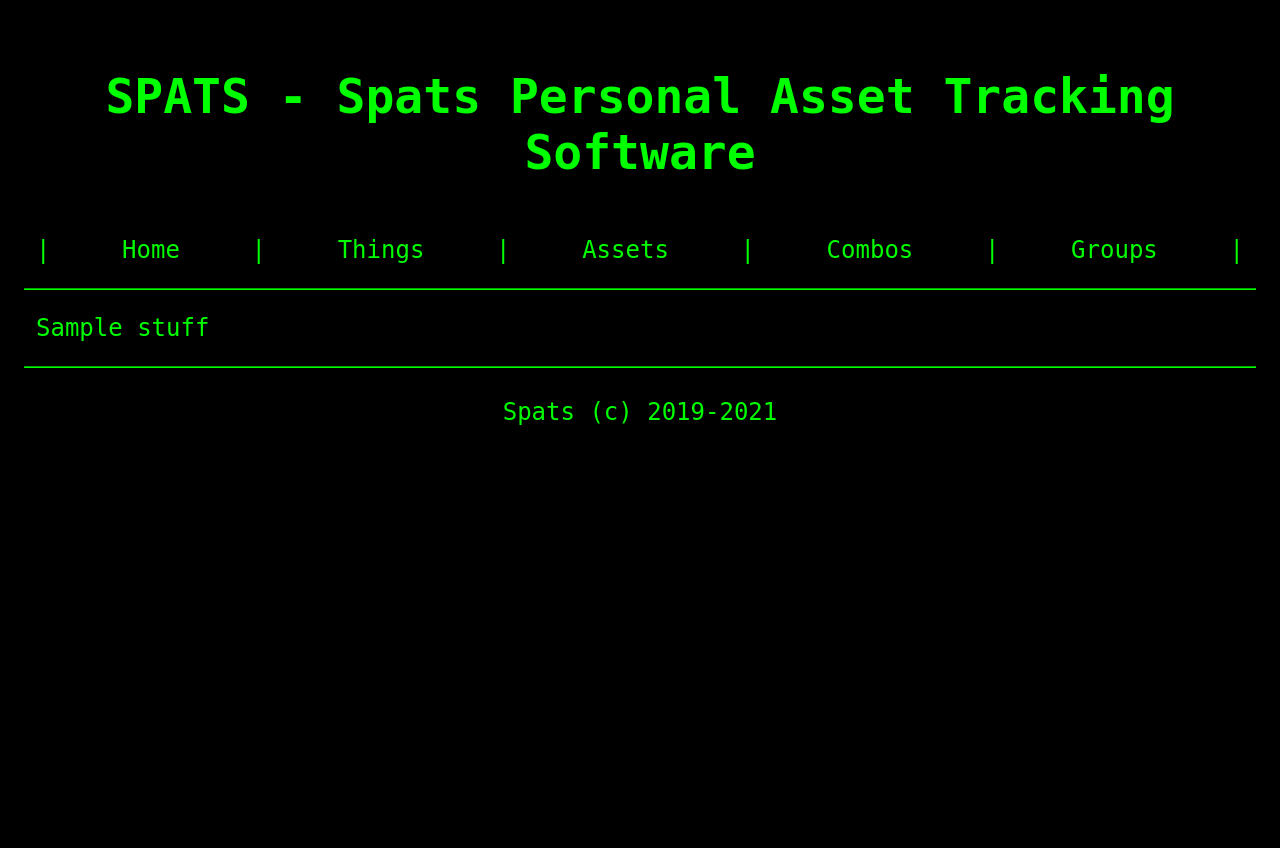
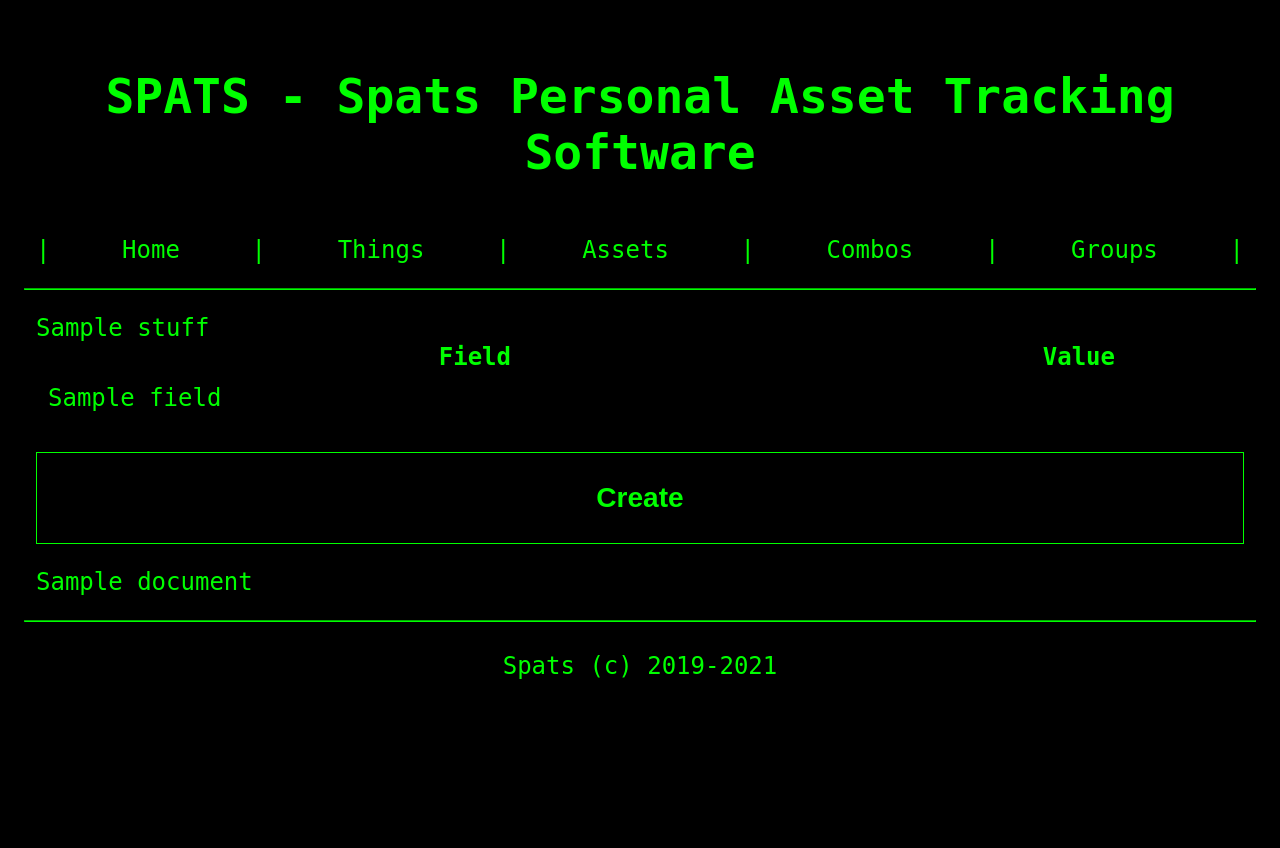
Before and after one commit to spatsapp/frontend, a Flask app: template spats_frontend/templates/material_new.html.j2 in a window 1280 px wide. Run offline with Flask 2, Linux system fonts and the light colour scheme; the template is opened without the code that fills it: most values are stand-ins (such as "Sample title", 1, 10 or a date in 2020); some libraries are stand-ins or nearby versions.

Commit message:
thing new and update

```diff
--- a/spats_frontend/__init__.py
+++ b/spats_frontend/__init__.py
@@ -92,16 +92,35 @@ def asset_edit(_id):
             "symbolic_edit.html.j2",
             document=res,
             symbolic="asset",
-            errors=update["errored"],
+            error=update["errored"],
         )
     return redirect(f"/asset/{_id}")
 
 
-@app.route("/asset/<string:_id>/new", methods=["GET"])
+@app.route("/asset/<string:_id>/new", methods=["GET", "POST"])
 @csrf.exempt
 def asset_new_thing(_id):
     """Create new thing for asset"""
-
+    raw = get(f"{database}/asset/{_id}").json()
+    res = display.thing_new(raw)
+    if request.method == "GET":
+        return render_template(
+            "material_new.html.j2",
+            document=res,
+            symbolic="asset",
+            material="thing",
+        )
+    sanitized = sanitzer.thing_new(res, request.form)
+    new = post(f"{database}/thing/create", json=sanitized).json()
+    if new["errored"]:
+        return render_template(
+            "material_new.html.j2",
+            document=res,
+            symbolic="asset",
+            material="thing",
+            error=new["errored"],
+        )
+    return redirect(f"/thing/{new['created'][0]}")
 
 @app.route("/asset/new", methods=["GET"])
 @csrf.exempt
@@ -159,7 +178,7 @@ def thing_edit(_id):
             document=res,
             symbolic="asset",
             material="thing",
-            errors=update["errored"],
+            error=update["errored"],
         )
     return redirect(f"/thing/{_id}")
 
--- a/spats_frontend/templates/material_edit.html.j2
+++ b/spats_frontend/templates/material_edit.html.j2
@@ -71,11 +71,6 @@
 
     input {
         width: 100%;
-    }
-
-    .required:after {
-        content:" *";
-        color: red;
     }
 </style>
 {% endblock css %}
--- a/spats_frontend/templates/material_new.html.j2
+++ b/spats_frontend/templates/material_new.html.j2
@@ -2,21 +2,76 @@
 
 {% block css %}
 <style>
-input {
-  width: 20%;
-  margin: 0.50em;
-  font-size: 1.5em;
-}
+    table {
+        width: 100%;
+        border-collapse: collapse;
+    }
 
-textarea {
-  width: 20%;
-  margin: 0.50em;
-  font-size: 1.5em;
-}
+    tr:nth-child(even) {
+        background-color: black;
+    }
 
-label {
-  font-size: 1.5em;
-}
+    input {
+        background-color: inherit;
+        color: lime;
+        border: 0;
+        border-bottom: 1px solid lime;
+        width: 100%;
+        font-size: 1em;
+    }
+
+    textarea {
+        background-color: inherit;
+        color: lime;
+        border: 1px solid lime;
+        width: 100%;
+        height: 5em;
+        font-size: 1em;
+        padding: 0.25em;
+    }
+
+    tr.param_row,th.param_row {
+        background-color: #111111;
+    }
+
+    tr.param_row input,select {
+        border: 0;
+        border-bottom: 1px solid lime;
+    }
+
+    tr.param_row select,option {
+        border-bottom: 1px solid lime;
+        background-color: #111111;
+    }
+
+    select,option {
+        color: inherit;
+        background-color: black;
+        font-size: inherit;
+        border: 0;
+
+    }
+
+    option:checked {
+        background-color: #111111;
+    }
+
+    button {
+        color: inherit;
+        background-color: inherit;
+        font-size: inherit;
+        border: 1px solid lime;
+        width: 100%;
+    }
+
+    input[type="checkbox"] {
+        width: auto;
+        margin-left: 0.5em;
+    }
+
+    input {
+        width: 100%;
+    }
 </style>
 {% endblock %}
 
@@ -25,5 +80,102 @@ label {
       {{error|safe}}
    {% endif %}
 
-   {{form|safe}}
+    <form action="/{{symbolic}}/{{document['type']}}/new" method="POST">
+        <table>
+        <tr>
+            <th style="text-align:center;">Field</th>
+            <th style="text-align:center;">Value</th>
+        </tr>
+        {% for field in document['fields'] %}
+            {% set parameters = field["parameters"] %}
+            {% set required = (parameters and "required" in parameters and parameters["required"]) %}
+            {% if parameters and "default" in parameters %}
+                {% set default = parameters["default"] %}
+            {% else %}
+                {% set default = '' %}
+            {% endif %}
+            <tr>
+                <td>{{field["name"]}} {% if required %}<span style="color:red">*</span>{% endif %}</td>
+                <td>
+                {% if field['type'] == "boolean" %}
+                    <input
+                        type="checkbox"
+                        id="{{field['name']}}"
+                        name="{{field['name']}}"
+                        value="{{field['name']}}"
+                        {% if default %}checked{% endif %}
+                        {% if required %}required{% endif %}
+                    />
+
+                {% elif field['type'] == "string" %}
+                    <input
+                        type="text"
+                        id="{{field['name']}}"
+                        name="{{field['name']}}"
+                        value="{{default}}"
+                        {% if required %}required{% endif %}
+                    />
+
+                {% elif field['type'] == "integer" %}
+                    <input
+                        type="number"
+                        id="{{field['name']}}"
+                        name="{{field['name']}}"
+                        value="{{default}}"
+                        step="1"
+                        {% if "min" in parameters %}min="{{parameters['min_value']}}"{% endif %}
+                        {% if "max" in parameters %}max="{{parameters['max_value']}}"{% endif %}
+                        {% if required %}required{% endif %}
+                    />
+
+                {% elif field['type'] == "decimal" %}
+                    <input
+                        type="number"
+                        id="{{field['name']}}"
+                        name="{{field['name']}}"
+                        value="{{default}}"
+                        step="0.{{'0'*((parameters['precision']|int)-1)}}1"
+                        {% if "min" in parameters %}min="{{parameters['min_value']}}"{% endif %}
+                        {% if "max" in parameters %}max="{{parameters['max_value']}}"{% endif %}
+                        {% if required %}required{% endif %}
+                    />
+
+                {% elif field['type'] == "date" %}
+                    {% if parameters['date_format'] in ["%y", "%Y"] %}
+                        <input
+                            type="text"
+                            id="{{field['name']}}"
+                            name="{{field['name']}}"
+                            value="{{default}}"
+                            pattern="[0-9]{% if parameters['date_format'] == '%y' %}{2}{% else %}{4}{% endif %}"
+                        {% if required %}required{% endif %}
+                        />
+                    {% else %}
+                        <input
+                            type="date"
+                            id="{{field['name']}}"
+                            name="{{field['name']}}"
+                            value="{{default}}"
+                        {% if required %}required{% endif %}
+                        />
+                    {% endif %}
+
+                {% elif field['type'] == "list" %}
+                    <input
+                        type="string"
+                        id="{{field['name']}}"
+                        name="{{field['name']}}"
+                        value="{{default|join(', ')}}"
+                        {% if required %}required{% endif %}
+                    />
+                {% endif %}
+                </td>
+            </tr>
+            {% endfor %}
+        </table>
+        <br />
+        <button><h3>Create</h3></button>
+    </form>
+
+    {{document}}
 {% endblock %}
```
Also changed, not shown: spats_frontend/display_generator.py (+24 -0 lines), spats_frontend/input_sanitizer.py (+40 -10 lines).
